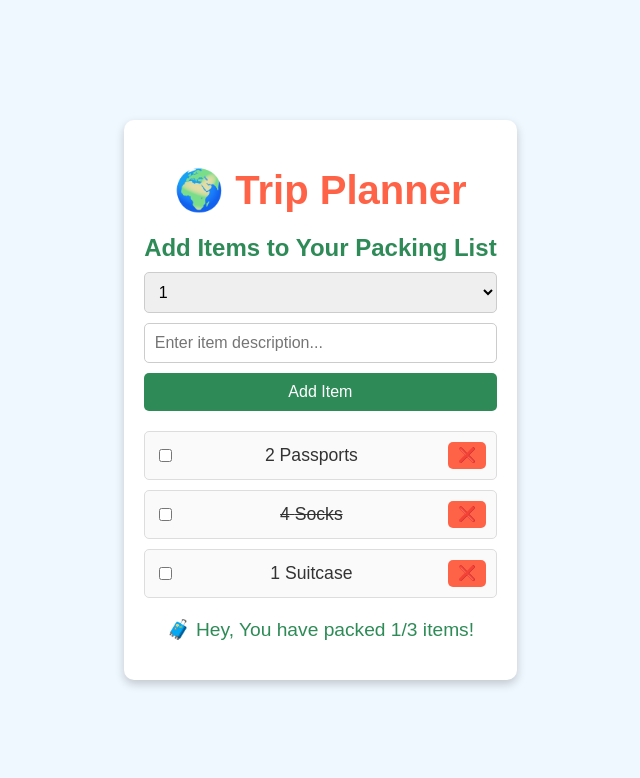
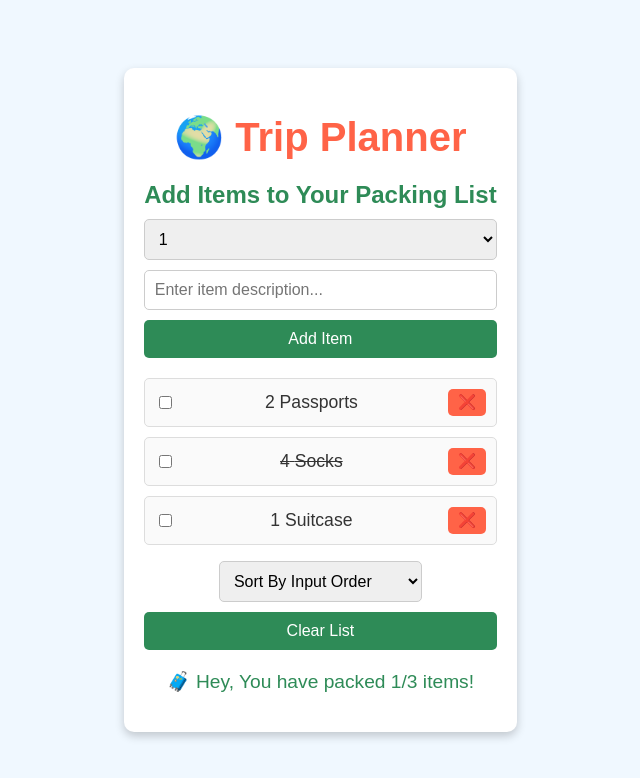
Before and after one commit to np2861996/Travel-List, a React (Create React App) app: page / in a window 1280 px wide. Shown: the top 778 px of the page, without its empty margins (320-960 px from the left). Built offline with nearby package versions, Linux system fonts and the light colour scheme.

Commit message:
added sorting and clear button 15012025

```diff
--- a/src/App.js
+++ b/src/App.js
@@ -69,8 +69,14 @@
 }
 
 function PackingList({ items, setItems }) {
+  const [sortBy, setSortBy] = useState("input");
+
   function HandleRemoveItem(id) {
     setItems(items.filter((item) => item.id !== id));
+  }
+
+  function handleClearList() {
+    setItems([]);
   }
 
   //Add Line
@@ -82,10 +88,24 @@
     );
   }
 
+  let sortedItems;
+
+  if (sortBy === "input") sortedItems = items;
+
+  if (sortBy === "packed")
+    sortedItems = items
+      .slice()
+      .sort((a, b) => Number(a.Packed) - Number(b.Packed));
+
+  if (sortBy === "description")
+    sortedItems = items
+      .slice()
+      .sort((a, b) => a.Description.localeCompare(b.Description));
+
   return (
     <div className="list-container">
       <ul className="item-list">
-        {items.map((item) => (
+        {sortedItems.map((item) => (
           <Item
             item={item}
             key={item.id}
@@ -94,6 +114,23 @@
           />
         ))}
       </ul>
+
+      <div class="add-frm">
+        <div className="actions">
+          <select value={sortBy} onChange={(e) => setSortBy(e.target.value)}>
+            <option value="input">Sort By Input Order</option>
+            <option value="description">Sort By Description</option>
+            <option value="packed">Sort By Packed Status</option>
+          </select>
+        </div>
+
+        <button
+          className="add-btn"
+          onClick={(e) => handleClearList(e.target.value)}
+        >
+          Clear List
+        </button>
+      </div>
     </div>
   );
 }
```
